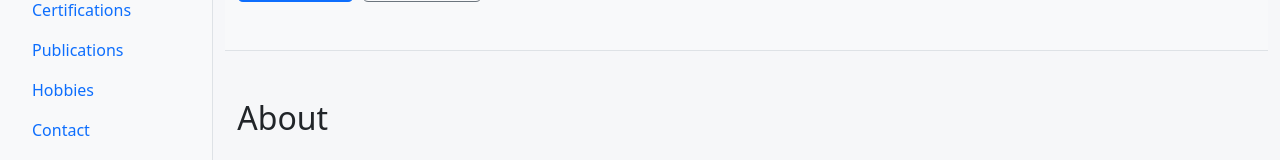
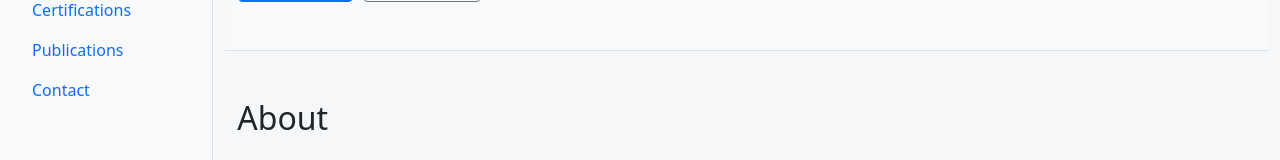
Before and after one commit to imahasan/imahasan.github.io, a React (Vite) app: page /#/ in a window 1280 px wide. Shown: the part 300-460 px from the top of the page. Built offline with nearby package versions, Linux system fonts and the light colour scheme.

Commit message:
Update: "Hobbies" sidebar link disabled

```diff
--- a/src/components/Sidebar.tsx
+++ b/src/components/Sidebar.tsx
@@ -25,7 +25,7 @@ const Sidebar: FC = () => {
           <Nav.Link href="#projects">Projects</Nav.Link>
           <Nav.Link as={Link} to="/certifications">Certifications</Nav.Link>
           <Nav.Link as={Link} to="/publications">Publications</Nav.Link>
-          <Nav.Link href="#hobbies">Hobbies</Nav.Link>
+          {/* <Nav.Link href="#hobbies">Hobbies</Nav.Link> */}
           <Nav.Link as={Link} to="/contact">Contact</Nav.Link>
         </Nav>
       </nav>
```
